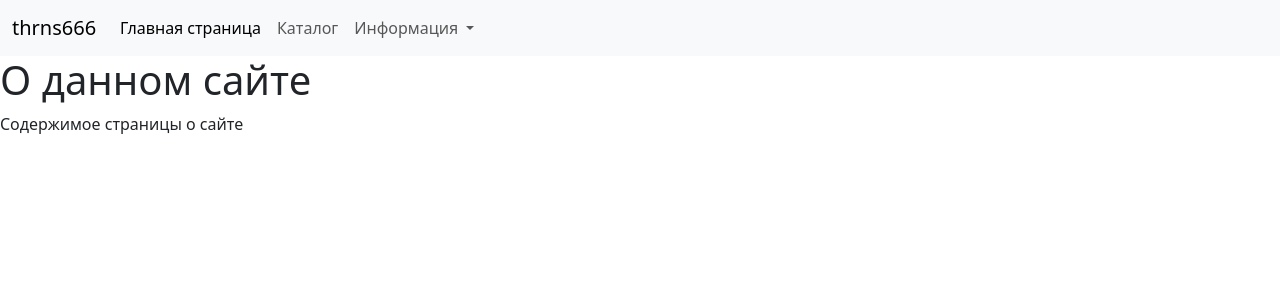
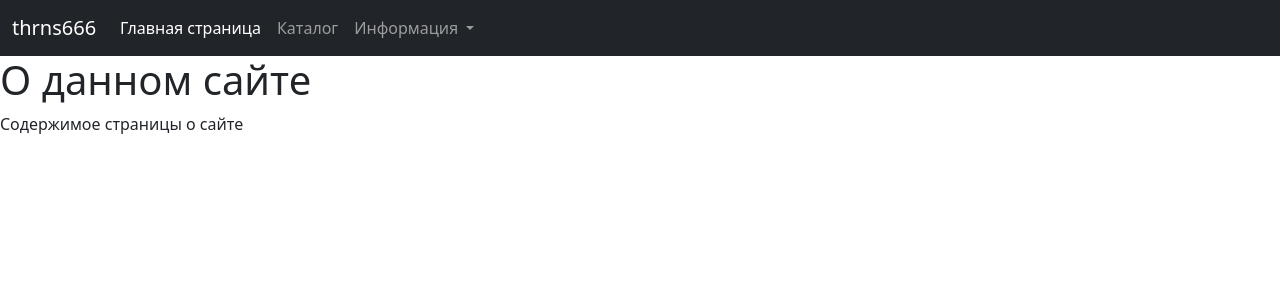
Before and after one commit to thrns666/Django-Marshallite-store, a Django app: page /about/ in a window 1280 px wide. Shown: the top 300 px of the page. Run offline with Django 4.2, Linux system fonts and the light colour scheme.

Commit message:
some refact

```diff
--- a/thrns666/mainsite/templates/mainsite/base.html
+++ b/thrns666/mainsite/templates/mainsite/base.html
@@ -5,12 +5,13 @@
     <meta charset="utf-8">
     <meta name="viewport" content="width=device-width, initial-scale=1">
     <title>{{ title }}</title>
+    <script src={{font_awesome_token}} crossorigin="anonymous"></script>
     <link href="https://cdn.jsdelivr.net/npm/bootstrap@5.3.0-alpha3/dist/css/bootstrap.min.css" rel="stylesheet" integrity="sha384-KK94CHFLLe+nY2dmCWGMq91rCGa5gtU4mk92HdvYe+M/SXH301p5ILy+dN9+nJOZ" crossorigin="anonymous">
 </head>
 <body>
 <script src="https://cdn.jsdelivr.net/npm/bootstrap@5.3.0-alpha3/dist/js/bootstrap.bundle.min.js" integrity="sha384-ENjdO4Dr2bkBIFxQpeoTz1HIcje39Wm4jDKdf19U8gI4ddQ3GYNS7NTKfAdVQSZe" crossorigin="anonymous"></script>
 {% block head_menu %}
-<nav class="navbar navbar-expand-lg bg-body-tertiary">
+<nav class="navbar navbar-expand-lg bg-dark" data-bs-theme="dark">
   <div class="container-fluid">
     <a class="navbar-brand" href="#">thrns666</a>
     <button class="navbar-toggler" type="button" data-bs-toggle="collapse" data-bs-target="#navbarSupportedContent" aria-controls="navbarSupportedContent" aria-expanded="false" aria-label="Toggle navigation">
--- a/thrns666/mainsite/views.py
+++ b/thrns666/mainsite/views.py
@@ -2,6 +2,7 @@ from django.http import HttpResponse
 from django.shortcuts import render, redirect
 
 from .models import *
+from tokens import *
 
 menu = ['Главная страница', 'Каталог', 'Доставка', 'Обратная связь', 'Сотрудничество']
 
@@ -9,7 +10,7 @@ menu = ['Главная страница', 'Каталог', 'Доставка',
 # Create your views here.
 def index(request):
     db_returns = ShopTable.objects.all()
-    return render(request, 'mainsite/index.html', {'title': 'Главная страница', 'head_menu': menu, 'categories': db_returns})
+    return render(request, 'mainsite/index.html', {'title': 'Главная страница', 'head_menu': menu, 'categories': db_returns, 'font_awesome+token': font_awesome_token})
 
 def about(request):
     return render(request, 'mainsite/about.html', {'title': 'О данном сайте', 'main_menu': menu})
```
Also changed, not shown: 1 other file.
